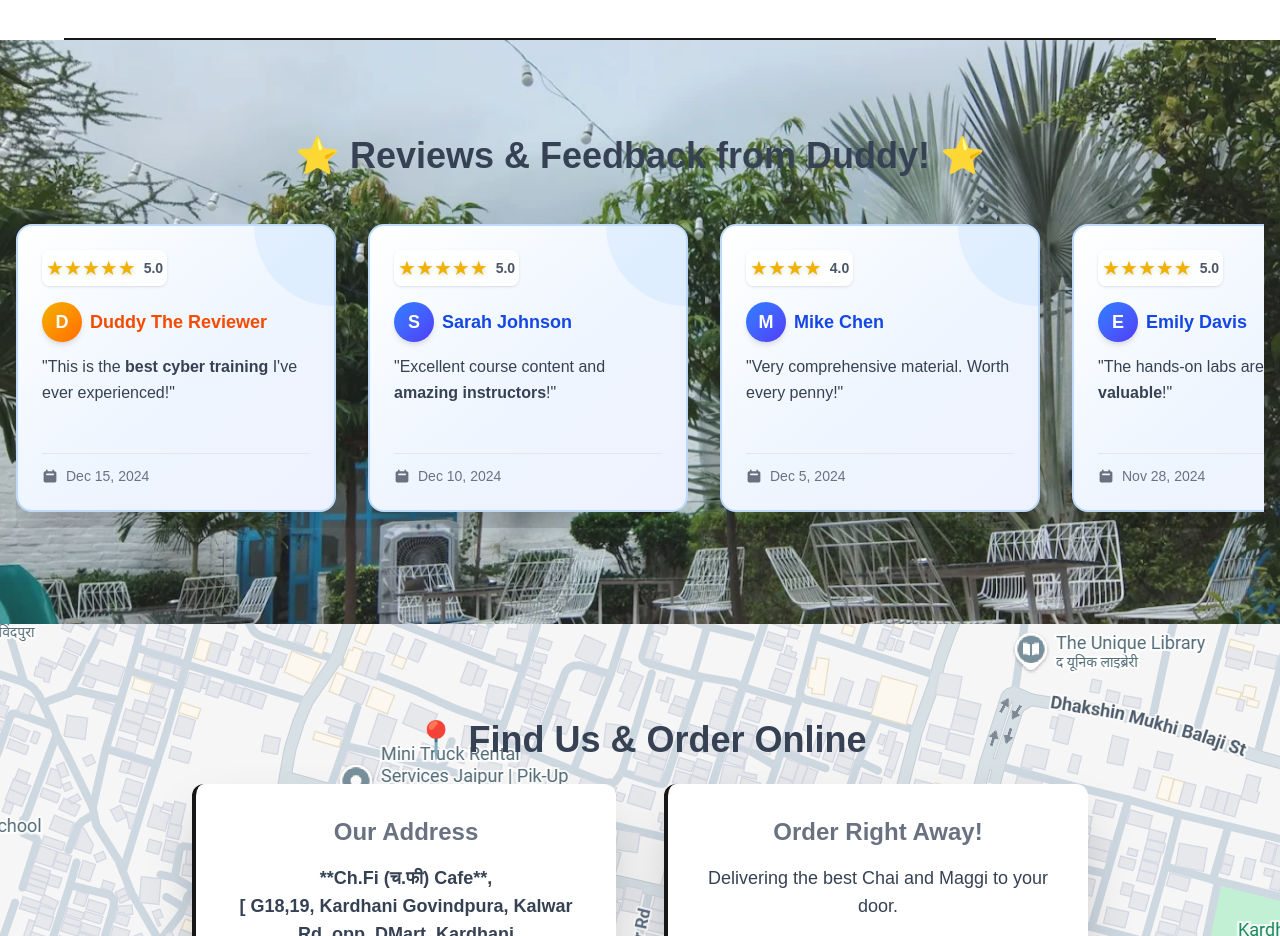
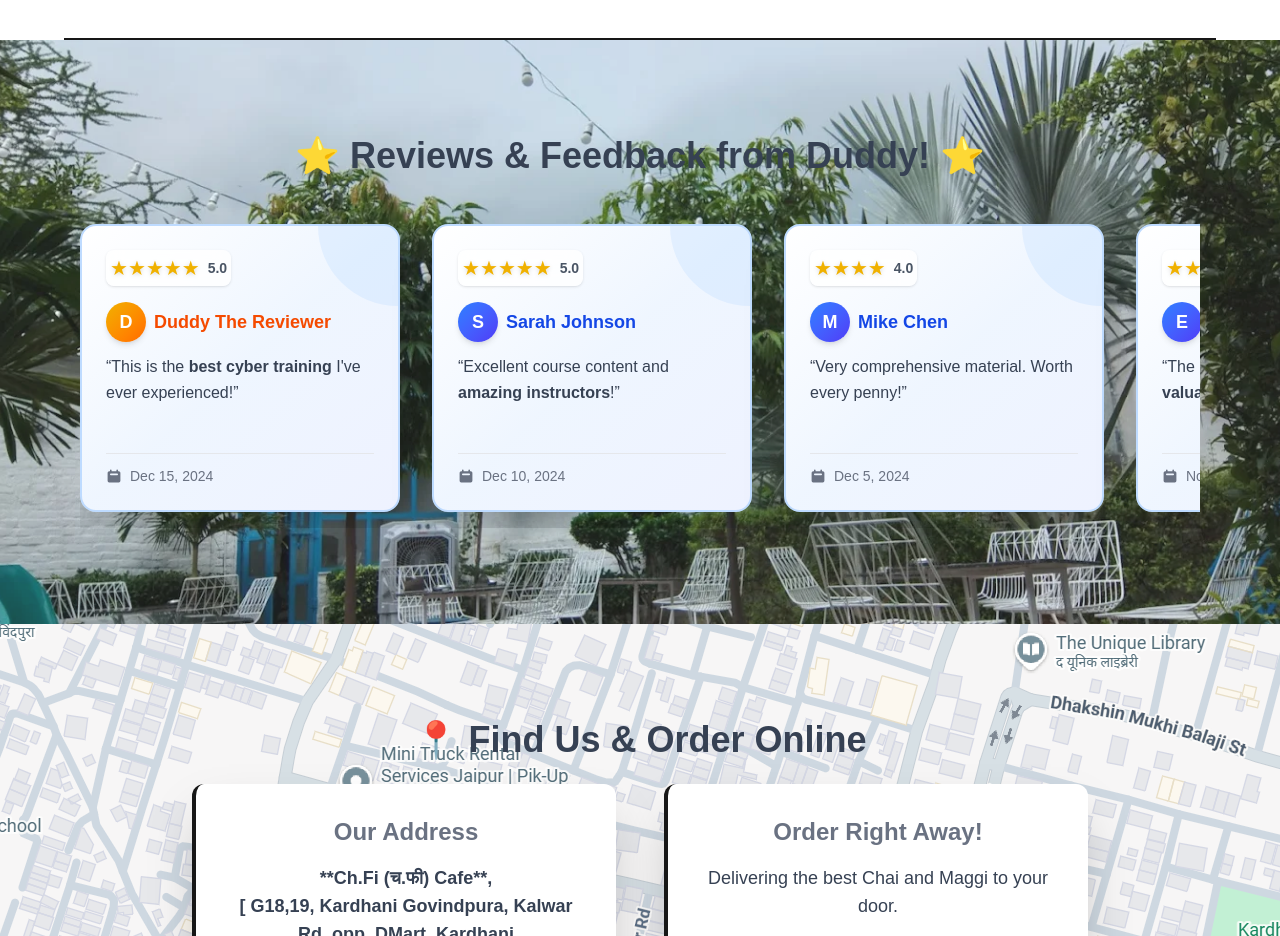
Before and after one commit to rohitsingh7568/Ch.Fi.cafe, a Next.js app: page / in a window 1280 px wide. Shown: the part 3620-4556 px from the top of the page. Built offline with nearby package versions, Linux system fonts and the light colour scheme.

Commit message:
add swipe option

```diff
--- a/app/page.tsx
+++ b/app/page.tsx
@@ -112,33 +112,35 @@ const reviews = [
   {
     name: "Duddy The Reviewer",
     rating: 5,
-      review: "This is the <strong>best cyber training</strong> I've ever experienced!",
-      date: "Dec 15, 2024"
+    review:
+      "This is the <strong>best cyber training</strong> I've ever experienced!",
+    date: "Dec 15, 2024",
   },
   {
     name: "Sarah Johnson",
     rating: 5,
-      review: "Excellent course content and <strong>amazing instructors</strong>!",
-      date: "Dec 10, 2024"
+    review:
+      "Excellent course content and <strong>amazing instructors</strong>!",
+    date: "Dec 10, 2024",
   },
   {
     name: "Mike Chen",
     rating: 4,
     review: "Very comprehensive material. Worth every penny!",
-      date: "Dec 5, 2024"
+    date: "Dec 5, 2024",
   },
   {
     name: "Emily Davis",
     rating: 5,
     review: "The hands-on labs are <strong>incredibly valuable</strong>!",
-      date: "Nov 28, 2024"
+    date: "Nov 28, 2024",
   },
   {
     name: "John Smith",
     rating: 5,
     review: "Got certified and landed my dream job. Highly recommend!",
-      date: "Nov 20, 2024"
-    }
+    date: "Nov 20, 2024",
+  },
 ];
 
 const HomePage: React.FC = () => {
@@ -478,23 +480,16 @@ const HomePage: React.FC = () => {
             className="w-full h-full object-cover opacity-90"
           />
         </div>
-        <div className="container mx-auto px-4 max-w-8xl relative z-20 ">
+        <div className="container mx-auto px-4 max-w-6xl relative z-30">
           <h2 className="text-3xl md:text-4xl font-bold text-center mb-12 text-gray-700 flex items-center justify-center">
             ⭐ Reviews & Feedback from Duddy! ⭐
           </h2>
 
-          <div
-            ref={scrollRef}
-            onMouseEnter={() => setIsPaused(true)}
-            onMouseLeave={() => setIsPaused(false)}
-            className="flex gap-8 overflow-x-hidden pb-4"
-            style={{ scrollBehavior: "auto" }}
-          >
-            {/* Duplicate reviews for seamless loop */}
-            {[...reviews, ...reviews].map((review, index) => (
+          <div className="flex gap-8 overflow-x-auto pb-4 snap-x snap-mandatory scrollbar-hide">
+            {reviews.map((review, index) => (
               <div
                 key={index}
-                className={`flex-shrink-0 w-80 h-72 p-6 rounded-2xl shadow-2xl transition-all duration-500 transform hover:scale-105 hover:shadow-3xl relative overflow-hidden
+                className={`flex-shrink-0 w-80 h-72 p-6 rounded-2xl shadow-2xl transition-all duration-500 transform hover:scale-105 hover:shadow-3xl relative overflow-hidden snap-center
                     ${
                       review.name === "Duddy The Reviewer"
                         ? "bg-gradient-to-br from-white via-blue-50 to-indigo-50 border-2 border-blue-200"
@@ -509,8 +504,6 @@ const HomePage: React.FC = () => {
                       : "bg-blue-400"
                   } rounded-bl-full opacity-10`}
                 ></div>
-
-
 
                 <div className="relative z-10 flex flex-col h-full">
                   {/* Star rating with animated background */}
@@ -556,7 +549,9 @@ const HomePage: React.FC = () => {
                   <div className="flex-1 mb-4">
                     <p
                       className="text-gray-700 leading-relaxed text-base"
-                      dangerouslySetInnerHTML={{ __html: `"${review.review}"` }}
+                      dangerouslySetInnerHTML={{
+                        __html: `&ldquo;${review.review}&rdquo;`,
+                      }}
                     />
                   </div>
 
@@ -580,6 +575,16 @@ const HomePage: React.FC = () => {
             ))}
           </div>
         </div>
+
+        <style jsx>{`
+          .scrollbar-hide::-webkit-scrollbar {
+            display: none;
+          }
+          .scrollbar-hide {
+            -ms-overflow-style: none;
+            scrollbar-width: none;
+          }
+        `}</style>
       </section>
       {/* 6. Location and Delivery Links */}
       <section
```
Lines whose indentation alone changed are shown as unchanged.
